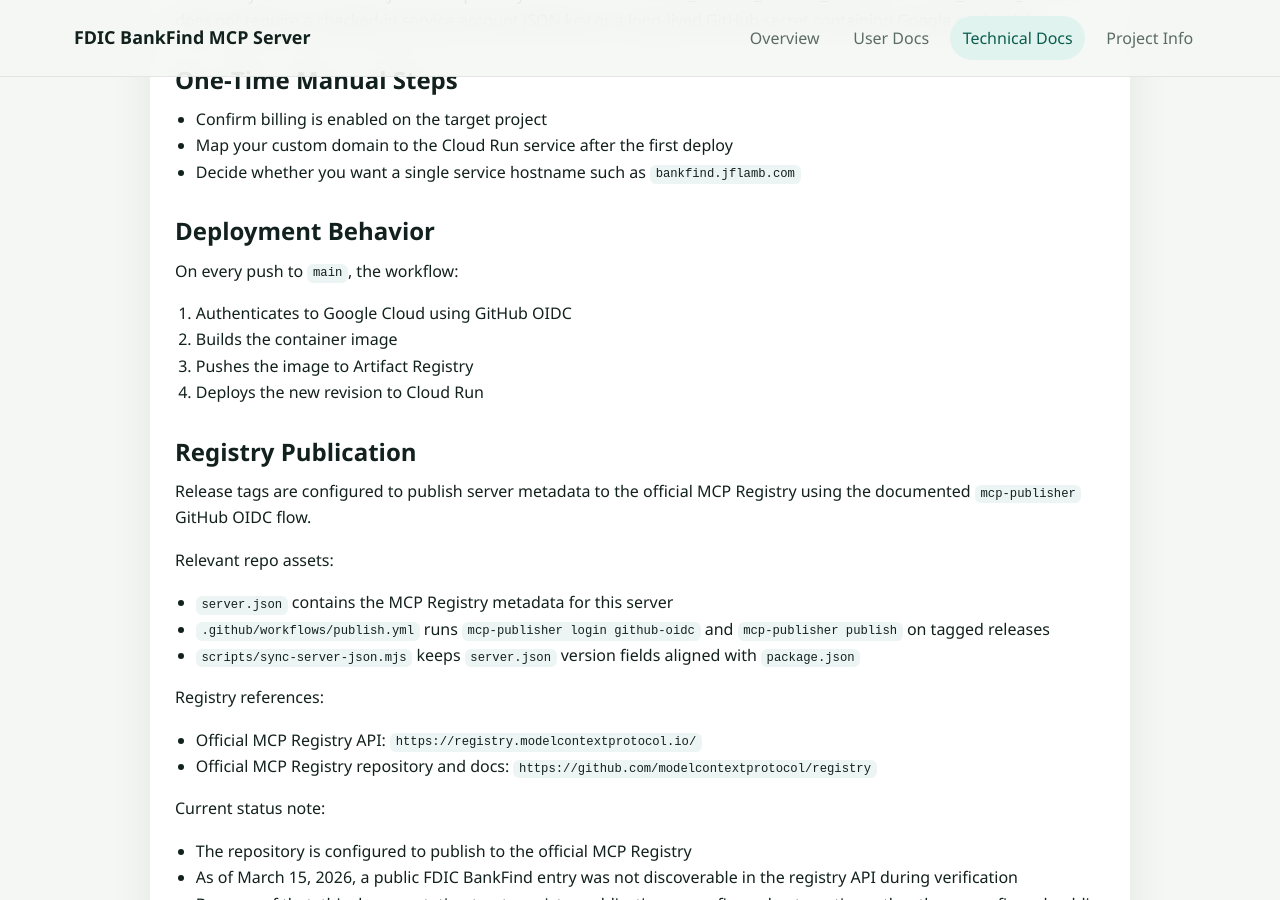
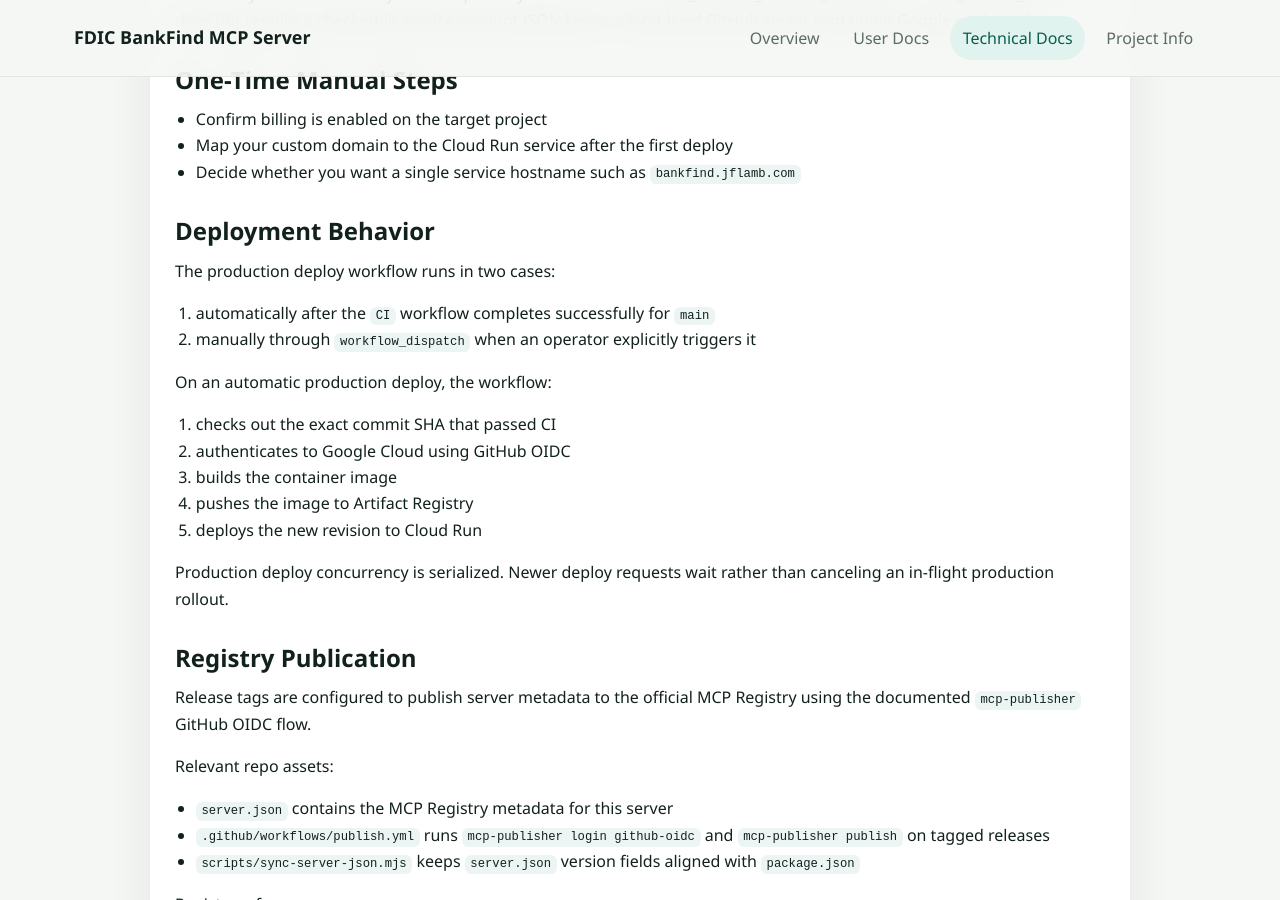
Before and after one commit to jflamb/fdic-mcp-server, a Jekyll site: the page built from docs/technical/cloud-run-deployment.md, in a window 1280 px wide and 900 px high, scrolled down 2673 px. Built offline with Jekyll 4.4.1, drawn with Linux system fonts in a browser that asks for light colours.

Commit message:
Gate Cloud Run deploys on successful CI

```diff
--- a/docs/technical/cloud-run-deployment.md
+++ b/docs/technical/cloud-run-deployment.md
@@ -104,12 +104,20 @@ This is why the workflow only needs repository variables such as `GCP_WORKLOAD_I
 
 ## Deployment Behavior
 
-On every push to `main`, the workflow:
+The production deploy workflow runs in two cases:
 
-1. Authenticates to Google Cloud using GitHub OIDC
-2. Builds the container image
-3. Pushes the image to Artifact Registry
-4. Deploys the new revision to Cloud Run
+1. automatically after the `CI` workflow completes successfully for `main`
+2. manually through `workflow_dispatch` when an operator explicitly triggers it
+
+On an automatic production deploy, the workflow:
+
+1. checks out the exact commit SHA that passed CI
+2. authenticates to Google Cloud using GitHub OIDC
+3. builds the container image
+4. pushes the image to Artifact Registry
+5. deploys the new revision to Cloud Run
+
+Production deploy concurrency is serialized. Newer deploy requests wait rather than canceling an in-flight production rollout.
 
 ## Registry Publication
 
```
Also changed, not shown: tasks/todo.md (+21 -0 lines), .github/workflows/deploy-cloud-run.yml.
